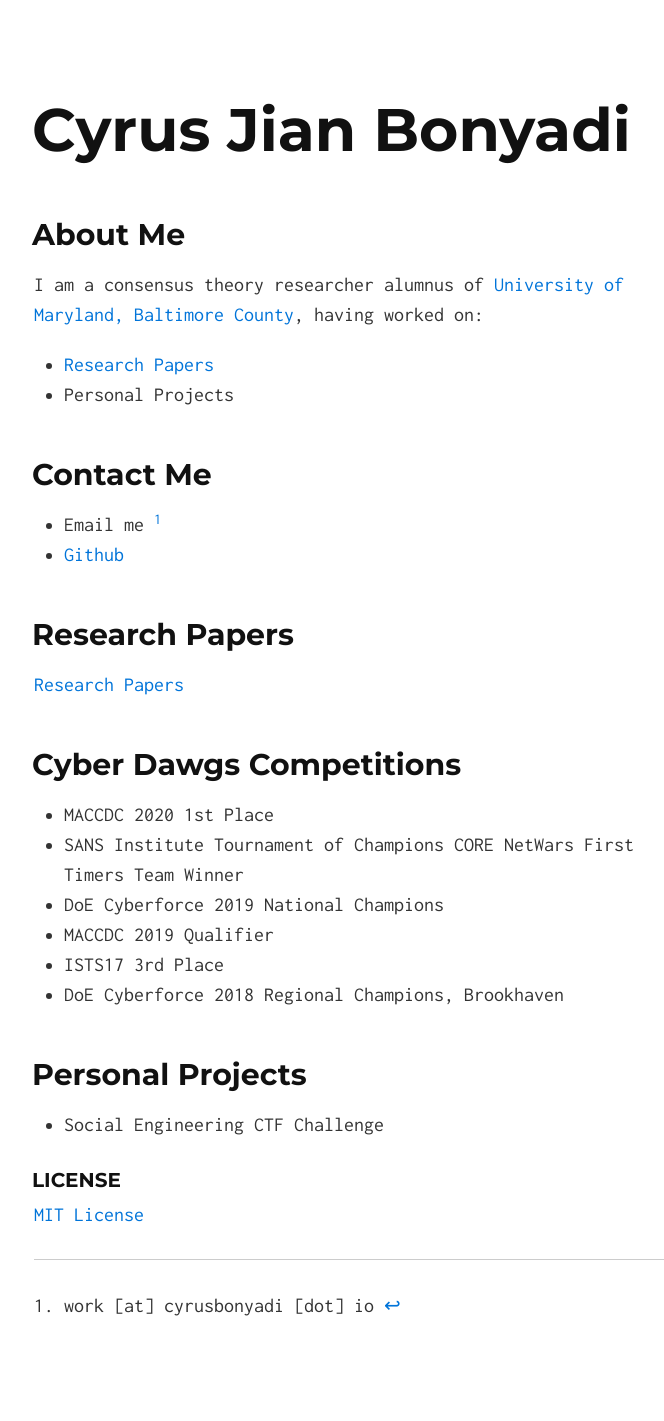
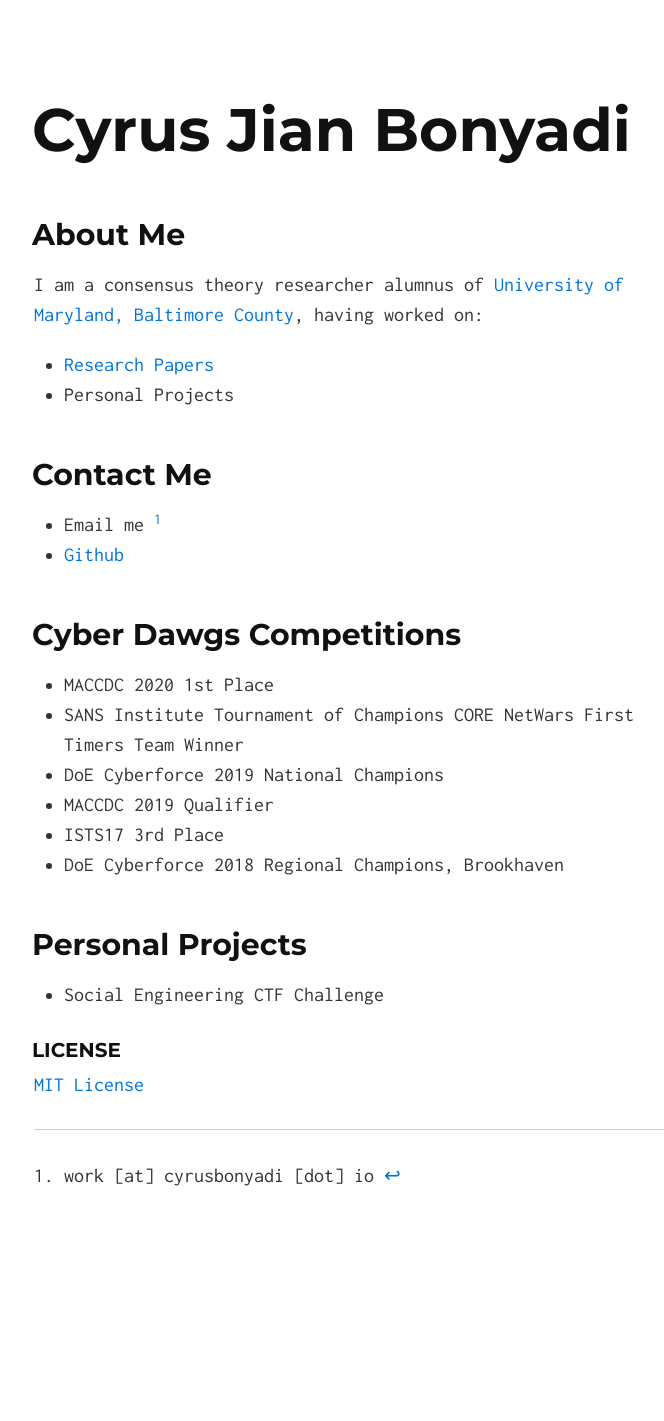
Before and after one commit to pleoxconfusa/pleoxconfusa.github.io, a Jekyll site: the page built from index.md, in a window 1280 px wide. Shown: the whole page, without its empty margins (286-950 px from the left). Built offline with Jekyll 4.4.1, drawn with Linux system fonts in a browser that asks for light colours; our own code applies the rules of GitHub Pages for plain Markdown files; after the commit the page ends 1291 px from its top, so only the background shows below that.

Commit message:
Update index.md

```diff
--- a/index.md
+++ b/index.md
@@ -5,16 +5,13 @@ layout: default
 ## About Me
 
 I am a consensus theory researcher alumnus of [University of Maryland, Baltimore County](https://dss.umbc.edu/), having worked on:
-+ [Research Papers](#papers)
++ [Research Papers](https://scholar.google.com/citations?hl=en&user=hoZQSwgAAAAJ)
 + Personal Projects
 
 ## Contact Me
 + Email me [^1]
 + [Github](https://github.com/pleoxconfusa)
 
-## <a name="papers">Research Papers
-
-[Research Papers](https://scholar.google.com/citations?hl=en&user=hoZQSwgAAAAJ)
 
 ## <a name="comps">Cyber Dawgs Competitions
 
```
